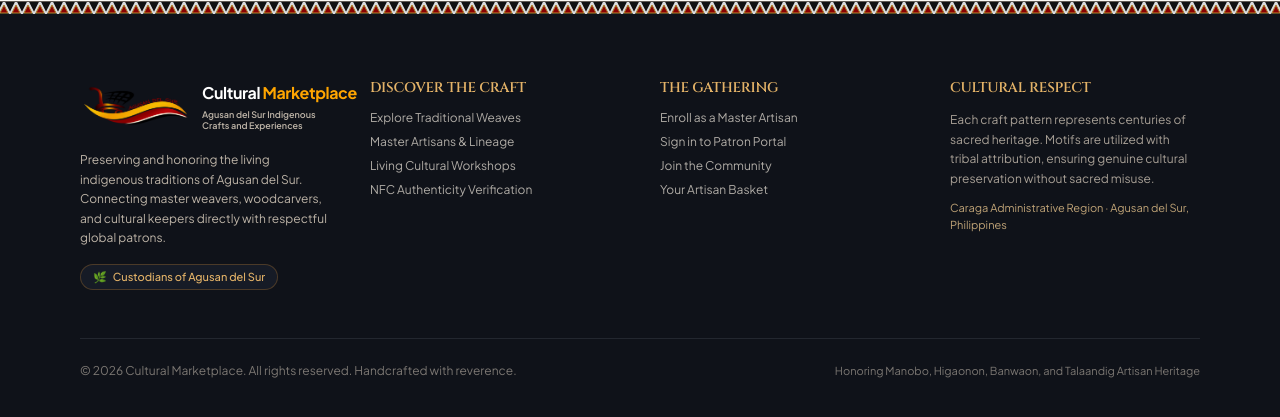
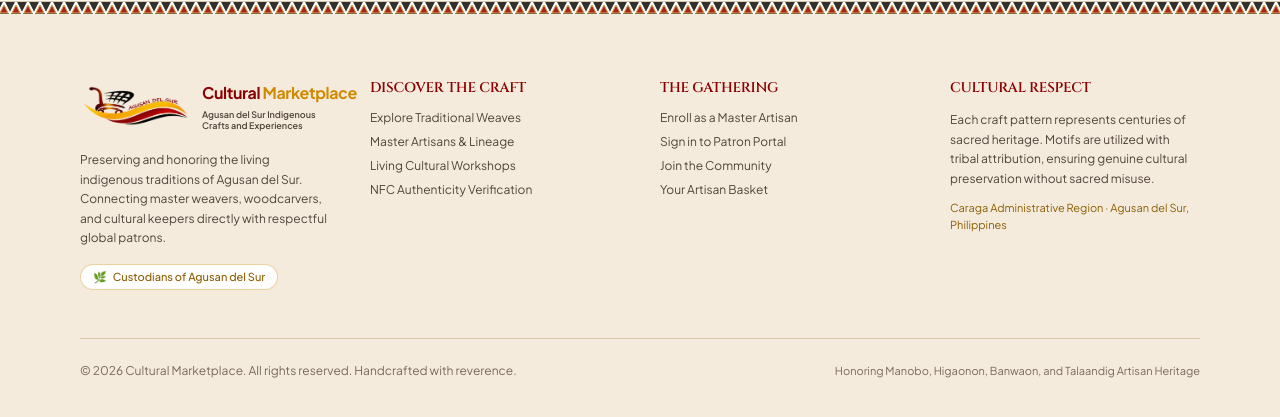
Before and after one commit to lluuiissz/culturalmarketplace, a Next.js app in the folder web/: page / in a window 1280 px wide. Shown: the part 1364-1781 px from the top of the page. Built offline with nearby package versions, Linux system fonts and the light colour scheme; no server answers; the database is empty.

Commit message:
Update footer background and branding

```diff
--- a/web/src/components/Footer.tsx
+++ b/web/src/components/Footer.tsx
@@ -3,14 +3,15 @@ import WeaveDivider from './WeaveDivider';
 
 export default function Footer() {
   return (
-    <footer className="mt-20 border-t border-abaca-300/40 bg-charcoal-950 text-canvas">
+    <footer className="mt-20 border-t border-[#DCC5A8] bg-[#F5EBDD] text-[#211B17]">
       {/* Top Weave Border Accent */}
       <WeaveDivider pattern="kalinga" className="opacity-75" />
 
       <div className="mx-auto max-w-6xl px-4 py-16">
         <div className="grid grid-cols-1 gap-10 md:grid-cols-4">
+
           {/* Brand & Provenance */}
-<div className="md:col-span-1 space-y-4">
+          <div className="space-y-4 md:col-span-1">
 
             {/* LOGO AND BRAND NAME */}
             <div className="flex items-center gap-3">
@@ -29,21 +30,21 @@ export default function Footer() {
               {/* BRAND NAME BESIDE LOGO */}
               <div className="flex min-w-0 flex-col justify-center leading-tight">
                 <h2 className="whitespace-nowrap font-sans text-sm font-extrabold tracking-tight sm:text-base">
-        <span className="text-white">Cultural</span>
+                  <span className="text-[#8B0000]">Cultural</span>
                   {' '}
-        <span className="text-[#FFA500]">Marketplace</span>
+                  <span className="text-[#D18A00]">Marketplace</span>
                 </h2>
-      <p className="mt-1 text-[9px] font-semibold leading-tight text-abaca-200/80">
+                <p className="mt-1 text-[9px] font-semibold leading-tight text-[#51443A]">
                   Agusan del Sur Indigenous Crafts and Experiences
                 </p>
               </div>
             </div>
 
-  <p className="text-xs leading-relaxed text-abaca-200/80">
+            <p className="text-xs leading-relaxed text-[#51443A]">
               Preserving and honoring the living indigenous traditions of Agusan del Sur. Connecting master weavers, woodcarvers, and cultural keepers directly with respectful global patrons.
             </p>
 
-  <div className="inline-flex items-center gap-1.5 rounded-full border border-ochre-600/30 bg-charcoal-900 px-3 py-1 text-[11px] font-medium text-ochre-400">
+            <div className="inline-flex items-center gap-1.5 rounded-full border border-[#D9A441]/50 bg-white px-3 py-1 text-[11px] font-medium text-[#8B5E00]">
               <span>🌿</span>
               <span>Custodians of Agusan del Sur</span>
             </div>
@@ -51,57 +52,81 @@ export default function Footer() {
 
           {/* Column 1: Discover */}
           <div className="space-y-3">
-            <p className="font-sculpted text-sm font-semibold uppercase tracking-wider text-ochre-400">Discover the Craft</p>
-            <ul className="space-y-2 text-xs text-abaca-100/70">
+            <p className="font-sculpted text-sm font-semibold uppercase tracking-wider text-[#8B0000]">
+              Discover the Craft
+            </p>
+            <ul className="space-y-2 text-xs text-[#51443A]">
               <li>
-                <Link href="/customer/browse" className="transition hover:text-ochre-300">Explore Traditional Weaves</Link>
+                <Link href="/customer/browse" className="transition hover:text-[#990000]">
+                  Explore Traditional Weaves
+                </Link>
               </li>
               <li>
-                <Link href="/artisans" className="transition hover:text-ochre-300">Master Artisans & Lineage</Link>
+                <Link href="/artisans" className="transition hover:text-[#990000]">
+                  Master Artisans & Lineage
+                </Link>
               </li>
               <li>
-                <Link href="/customer/browse" className="transition hover:text-ochre-300">Living Cultural Workshops</Link>
+                <Link href="/customer/browse" className="transition hover:text-[#990000]">
+                  Living Cultural Workshops
+                </Link>
               </li>
               <li>
-                <Link href="/verify/35:F3:D4:33:79" className="transition hover:text-ochre-300">NFC Authenticity Verification</Link>
+                <Link href="/verify/35:F3:D4:33:79" className="transition hover:text-[#990000]">
+                  NFC Authenticity Verification
+                </Link>
               </li>
             </ul>
           </div>
 
           {/* Column 2: The Gathering */}
           <div className="space-y-3">
-            <p className="font-sculpted text-sm font-semibold uppercase tracking-wider text-ochre-400">The Gathering</p>
-            <ul className="space-y-2 text-xs text-abaca-100/70">
+            <p className="font-sculpted text-sm font-semibold uppercase tracking-wider text-[#8B0000]">
+              The Gathering
+            </p>
+            <ul className="space-y-2 text-xs text-[#51443A]">
               <li>
-                <Link href="/auth/register-artisan" className="transition hover:text-ochre-300">Enroll as a Master Artisan</Link>
+                <Link href="/auth/register-artisan" className="transition hover:text-[#990000]">
+                  Enroll as a Master Artisan
+                </Link>
               </li>
               <li>
-                <Link href="/auth/login" className="transition hover:text-ochre-300">Sign in to Patron Portal</Link>
+                <Link href="/auth/login" className="transition hover:text-[#990000]">
+                  Sign in to Patron Portal
+                </Link>
               </li>
               <li>
-                <Link href="/auth/register" className="transition hover:text-ochre-300">Join the Community</Link>
+                <Link href="/auth/register" className="transition hover:text-[#990000]">
+                  Join the Community
+                </Link>
               </li>
               <li>
-                <Link href="/cart" className="transition hover:text-ochre-300">Your Artisan Basket</Link>
+                <Link href="/cart" className="transition hover:text-[#990000]">
+                  Your Artisan Basket
+                </Link>
               </li>
             </ul>
           </div>
 
           {/* Column 3: Cultural Respect & Ethics */}
           <div className="space-y-3">
-            <p className="font-sculpted text-sm font-semibold uppercase tracking-wider text-ochre-400">Cultural Respect</p>
-            <p className="text-xs leading-relaxed text-abaca-200/70">
+            <p className="font-sculpted text-sm font-semibold uppercase tracking-wider text-[#8B0000]">
+              Cultural Respect
+            </p>
+            <p className="text-xs leading-relaxed text-[#51443A]">
               Each craft pattern represents centuries of sacred heritage. Motifs are utilized with tribal attribution, ensuring genuine cultural preservation without sacred misuse.
             </p>
-            <p className="text-[11px] text-ochre-300/80">
+            <p className="text-[11px] text-[#8B5E00]">
               Caraga Administrative Region · Agusan del Sur, Philippines
             </p>
           </div>
         </div>
 
         {/* Bottom Bar */}
-        <div className="mt-12 border-t border-charcoal-800 pt-6 text-center text-xs text-abaca-200/50 flex flex-col sm:flex-row items-center justify-between gap-3">
-          <p>© {new Date().getFullYear()} Cultural Marketplace. All rights reserved. Handcrafted with reverence.</p>
+        <div className="mt-12 flex flex-col items-center justify-between gap-3 border-t border-[#DCC5A8] pt-6 text-center text-xs text-[#78695C] sm:flex-row">
+          <p>
+            © {new Date().getFullYear()} Cultural Marketplace. All rights reserved. Handcrafted with reverence.
+          </p>
           <p className="text-[11px]">
             Honoring Manobo, Higaonon, Banwaon, and Talaandig Artisan Heritage
           </p>
```
Lines whose indentation alone changed are shown as unchanged.
